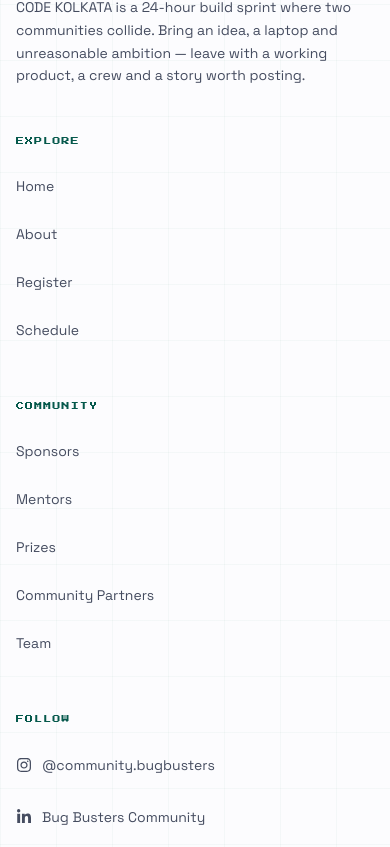
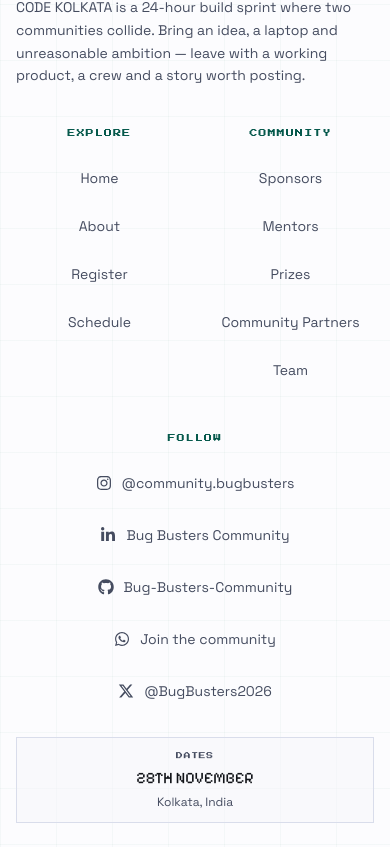
Before and after one commit to Bug-Busters-Community/code-kolkata, a React (Vite) app in the folder frontend/: page / in a window 390 px wide. Shown: the part 7497-8344 px from the top of the page. Built offline with nearby package versions, Linux system fonts and the light colour scheme.

Commit message:
Fixed Responsiveness Of Footer Section For Mobile

```diff
--- a/frontend/src/components/Footer.jsx
+++ b/frontend/src/components/Footer.jsx
@@ -24,8 +24,8 @@ export default function Footer() {
     <footer className="relative border-t border-line bg-ink-2/70">
       <div className="absolute inset-0 grid-lines opacity-40" aria-hidden="true" />
       <div className="shell relative py-14 md:py-16">
-        <div className="grid gap-12 lg:grid-cols-[1.2fr_0.7fr_0.8fr_1fr]">
-          <div>
+        <div className="grid grid-cols-2 gap-x-6 gap-y-10 md:grid-cols-1 md:gap-12 lg:grid-cols-[1.2fr_0.7fr_0.8fr_1fr]">
+          <div className="col-span-2 md:col-span-1">
             <Link to="/" className="flex items-center gap-3">
               <span className="flex h-21 w-21 items-center justify-center overflow-hidden p-0.5">
                 <BrandLogo alt="" aria-hidden="true" />
@@ -35,14 +35,14 @@ export default function Footer() {
             <p className="mt-5 max-w-sm text-sm leading-relaxed text-muted">{event.intro}</p>
           </div>
 
-          <nav aria-label="Explore">
+          <nav aria-label="Explore" className="text-center md:text-left">
             <p className="font-pixel text-[0.5rem] uppercase tracking-[0.14em] text-primary">Explore</p>
             <ul className="mt-4 space-y-1">
               {exploreLinks.map((link) => (
                 <li key={link.to}>
                   <Link
                     to={link.to}
-                    className="flex min-h-11 items-center text-sm text-muted transition-colors hover:text-primary"
+                    className="flex min-h-11 items-center justify-center text-sm text-muted transition-colors hover:text-primary md:justify-start"
                   >
                     {link.name}
                   </Link>
@@ -51,14 +51,14 @@ export default function Footer() {
             </ul>
           </nav>
 
-          <nav aria-label="Community">
+          <nav aria-label="Community" className="text-center md:text-left">
             <p className="font-pixel text-[0.5rem] uppercase tracking-[0.14em] text-primary">Community</p>
             <ul className="mt-4 space-y-1">
               {moreLinks.map((link) => (
                 <li key={link.to}>
                   <Link
                     to={link.to}
-                    className="flex min-h-11 items-center text-sm text-muted transition-colors hover:text-primary"
+                    className="flex min-h-11 items-center justify-center text-sm text-muted transition-colors hover:text-primary md:justify-start"
                   >
                     {link.name}
                   </Link>
@@ -67,7 +67,7 @@ export default function Footer() {
             </ul>
           </nav>
 
-          <div>
+          <div className="col-span-2 text-center md:col-span-1 md:text-left">
             <p className="font-pixel text-[0.5rem] uppercase tracking-[0.14em] text-primary">Follow</p>
             <ul className="mt-4 space-y-2">
               {event.socials.map((social) => (
@@ -79,14 +79,14 @@ export default function Footer() {
                       rel="noopener noreferrer"
                       aria-label={`${social.label} — opens in a new tab`}
                       title={`${social.label} — opens in a new tab`}
-                      className="flex min-h-11 items-center gap-2.5 text-sm text-muted transition-colors hover:text-primary"
+                      className="flex min-h-11 items-center justify-center gap-2.5 text-sm text-muted transition-colors hover:text-primary md:justify-start"
                     >
                       <SocialIcon name={social.icon} size={16} />
                       <span>{social.handle}</span>
                     </a>
                   ) : (
                     <span
-                      className="footer-soon flex min-h-11 items-center gap-2.5 text-sm text-muted/50"
+                      className="footer-soon flex min-h-11 items-center justify-center gap-2.5 text-sm text-muted/50 md:justify-start"
                       title={`${social.label} — link coming soon`}
                     >
                       <SocialIcon name={social.icon} size={16} />
```
